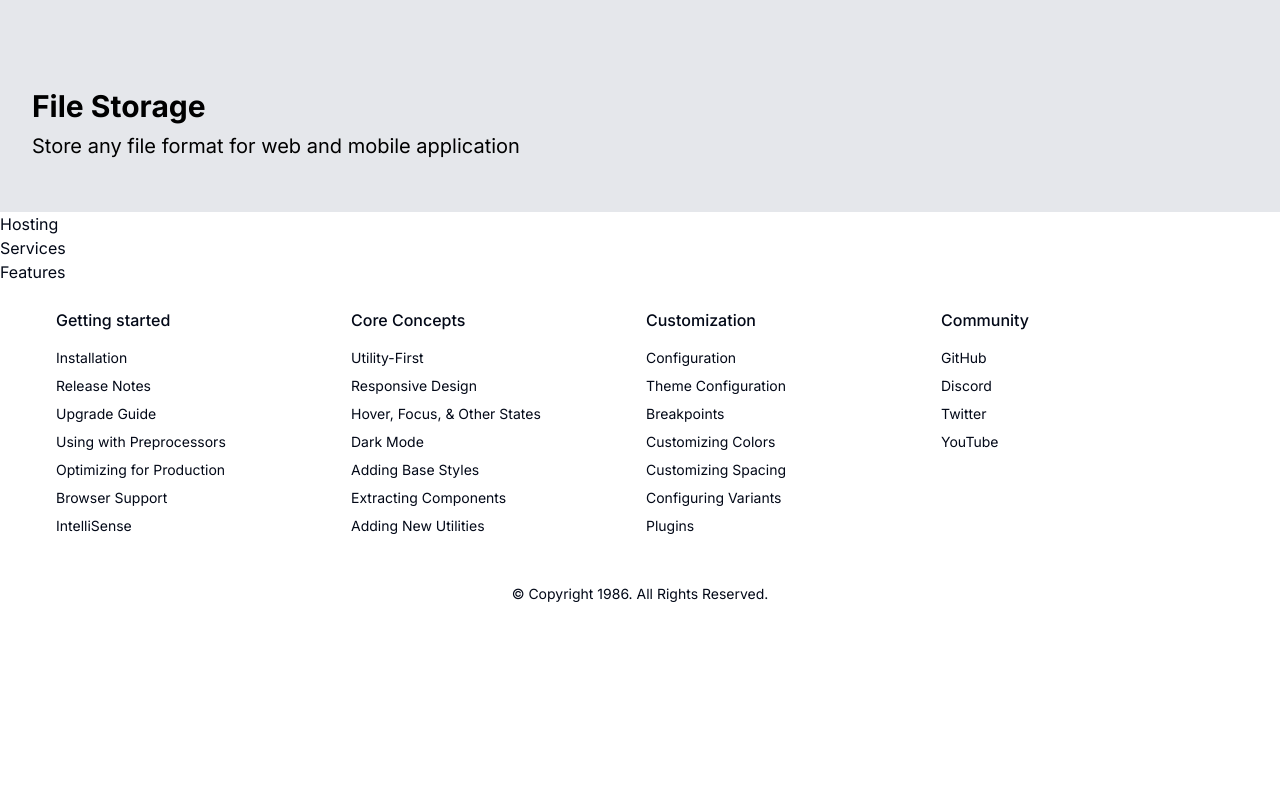
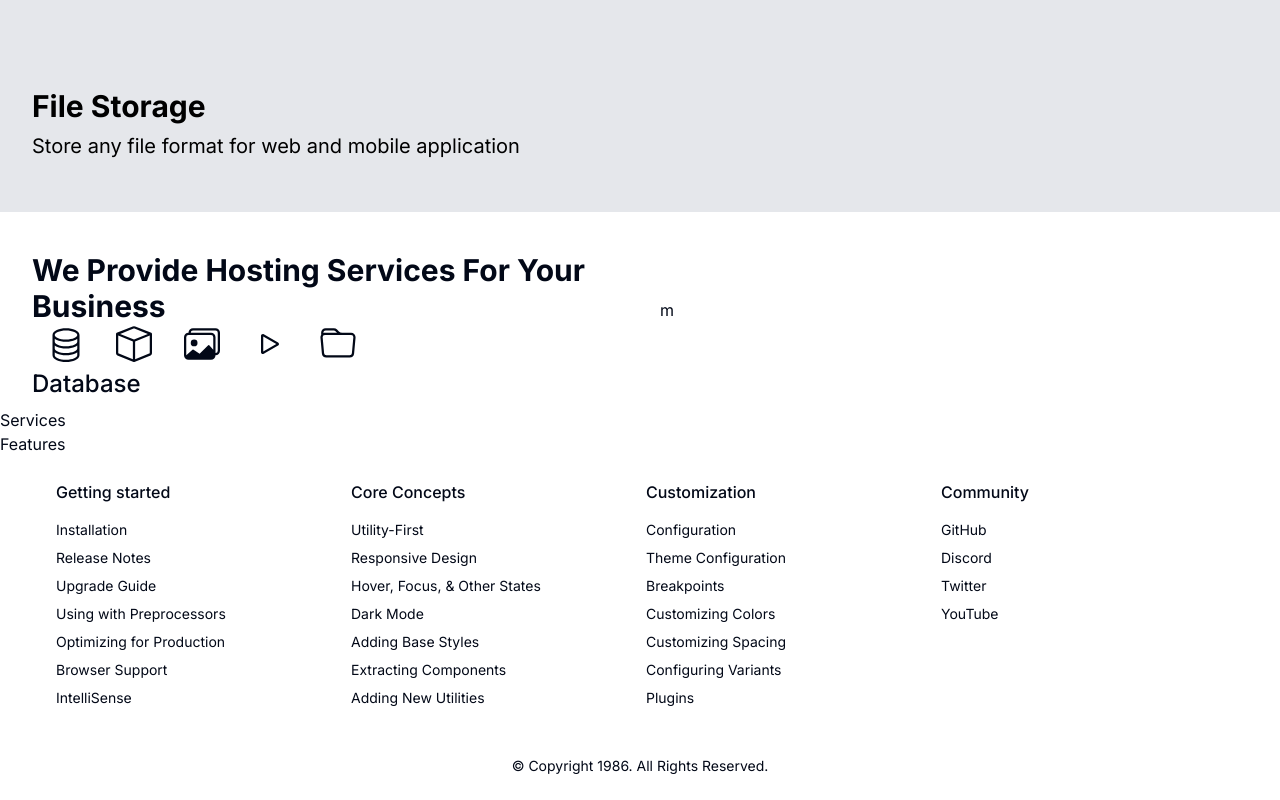
Before and after one commit to StepAsideLiL/atomicloud, a Next.js app: page / in a window 1280 px wide. Shown: the part 2150-2950 px from the top of the page. Before the commit the page ends 2778 px from the top, so only its background shows below. Built offline with nearby package versions, Linux system fonts and the light colour scheme.

Commit message:
do hosting section

```diff
--- a/components/pages/home/Hosting.tsx
+++ b/components/pages/home/Hosting.tsx
@@ -1,7 +1,36 @@
+"use client";
+
+import {
+  HostingCard,
+  HostingIcons,
+  hostingDetails,
+} from "./parts/hosting-section";
+
 const Hosting = () => {
   return (
-    <section>
-      <h1>Hosting</h1>
+    <section className="container py-10 mx-auto max-w-7xl">
+      <div className="flex items-center w-full gap-10">
+        <div className="w-full">
+          <h1 className="text-3xl font-bold">
+            We Provide Hosting Services For Your Business
+          </h1>
+
+          <div>
+            <HostingIcons />
+          </div>
+
+          <div className="relative inset-0">
+            {hostingDetails.map((list) => (
+              <HostingCard key={list.id} id={list.id}>
+                <h1 className="text-2xl font-medium">{list.title}</h1>
+                <p>{list.description}</p>
+              </HostingCard>
+            ))}
+          </div>
+        </div>
+
+        <div className="w-full">m</div>
+      </div>
     </section>
   );
 };
--- a/components/pages/home/Products.tsx
+++ b/components/pages/home/Products.tsx
@@ -1,6 +1,6 @@
 "use client";
 
-import { ProductCard, productsDetail } from "./parts/product-card";
+import { ProductCard, productsDetail } from "./parts/products-section";
 
 const Products = () => {
   return (
--- /dev/null
+++ b/components/pages/home/parts/hosting-section.tsx
@@ -0,0 +1,86 @@
+"use client";
+
+import { Button } from "@/components/ui/button";
+import { useHomePageStore } from "@/lib/app-stores/home-page-store";
+import clsx from "clsx";
+import React from "react";
+import { BsBox, BsDatabase, BsFolder, BsImages, BsPlay } from "react-icons/bs";
+
+export const HostingIcons = () => {
+  return (
+    <div>
+      <Button variant="ghost">
+        <BsDatabase className="text-4xl" />
+      </Button>
+
+      <Button variant="ghost">
+        <BsBox className="text-4xl" />
+      </Button>
+
+      <Button variant="ghost">
+        <BsImages className="text-4xl" />
+      </Button>
+
+      <Button variant="ghost">
+        <BsPlay className="text-4xl" />
+      </Button>
+
+      <Button variant="ghost">
+        <BsFolder className="text-4xl" />
+      </Button>
+    </div>
+  );
+};
+
+export const HostingCard = ({
+  children,
+  id,
+}: {
+  children: React.ReactNode;
+  id: string;
+}) => {
+  const selectedHosting = useHomePageStore((state) => state.selectedHosting);
+  return (
+    <div
+      className={clsx(
+        "absolute top-0 space-y-3",
+        selectedHosting === id ? "opacity-100" : "opacity-0"
+      )}
+    >
+      {children}
+    </div>
+  );
+};
+
+export const hostingDetails = [
+  {
+    id: "1",
+    title: "Database",
+    description: "",
+    image: "",
+  },
+  {
+    id: "2",
+    title: "AI Model",
+    description: "",
+    image: "",
+  },
+  {
+    id: "3",
+    title: "Image",
+    description: "",
+    image: "",
+  },
+  {
+    id: "4",
+    title: "Video",
+    description: "",
+    image: "",
+  },
+  {
+    id: "5",
+    title: "File",
+    description: "",
+    image: "",
+  },
+];
--- a/components/pages/home/parts/product-card.tsx
+++ b/components/pages/home/parts/products-section.tsx
@@ -1,6 +1,6 @@
 "use client";
 
-import { useProductStore } from "@/lib/app-stores/store";
+import { useHomePageStore } from "@/lib/app-stores/home-page-store";
 import clsx from "clsx";
 import { useInView } from "framer-motion";
 import Image from "next/image";
@@ -15,7 +15,7 @@ export const ProductCard = ({
 }) => {
   const ref = useRef(null);
   const isInView = useInView(ref, { margin: "-45% 0px -45% 0px" });
-  const setInViewProduct = useProductStore((state) => state.setInViewProduct);
+  const setInViewProduct = useHomePageStore((state) => state.setInViewProduct);
 
   useEffect(() => {
     if (isInView) {
@@ -62,7 +62,7 @@ const CardContainer = ({
   children: React.ReactNode;
   id: string;
 }) => {
-  const inViewProduct = useProductStore((state) => state.inViewProduct);
+  const inViewProduct = useHomePageStore((state) => state.inViewProduct);
 
   return (
     <div
--- /dev/null
+++ b/lib/app-stores/home-page-store.ts
@@ -0,0 +1,17 @@
+import { create } from "zustand";
+
+type ProductStore = {
+  inViewProduct: string | null;
+  setInViewProduct: (product: string | null) => void;
+  selectedHosting: string | null;
+  setSeletedHosting: (hosting: string | null) => void;
+};
+
+export const useHomePageStore = create<ProductStore>((set) => ({
+  inViewProduct: "1",
+  setInViewProduct: (product: string | null) =>
+    set(() => ({ inViewProduct: product })),
+  selectedHosting: "1",
+  setSeletedHosting: (hosting: string | null) =>
+    set(() => ({ selectedHosting: hosting })),
+}));
--- a/lib/app-stores/store.ts
+++ /dev/null
@@ -1,12 +0,0 @@
-import { create } from "zustand";
-
-type ProductStore = {
-  inViewProduct: string | null;
-  setInViewProduct: (product: string | null) => void;
-};
-
-export const useProductStore = create<ProductStore>((set) => ({
-  inViewProduct: "1",
-  setInViewProduct: (product: string | null) =>
-    set(() => ({ inViewProduct: product })),
-}));
```
